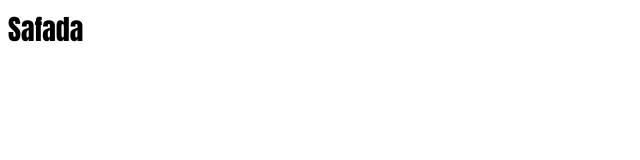
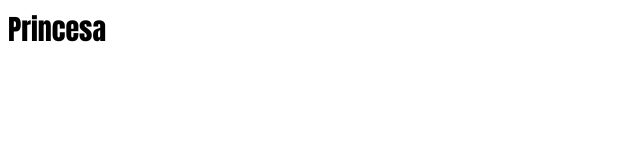
Before and after one commit to letibragasilva/letibragasilva.github.io, a plain HTML site: page index.html in a window 1280 px wide. Shown: the full height of the page, 0-640 px from the left. Drawn offline with Linux system fonts and the light colour scheme.

Commit message:
Apply suggestions from code review
tira

```diff
--- a/index.html
+++ b/index.html
@@ -10,7 +10,7 @@
 </head>
 
 <body>
-    <div id="naughty">Safada</div>
+    <div id="naughty">Princesa</div>
 
 </body>
 
```
